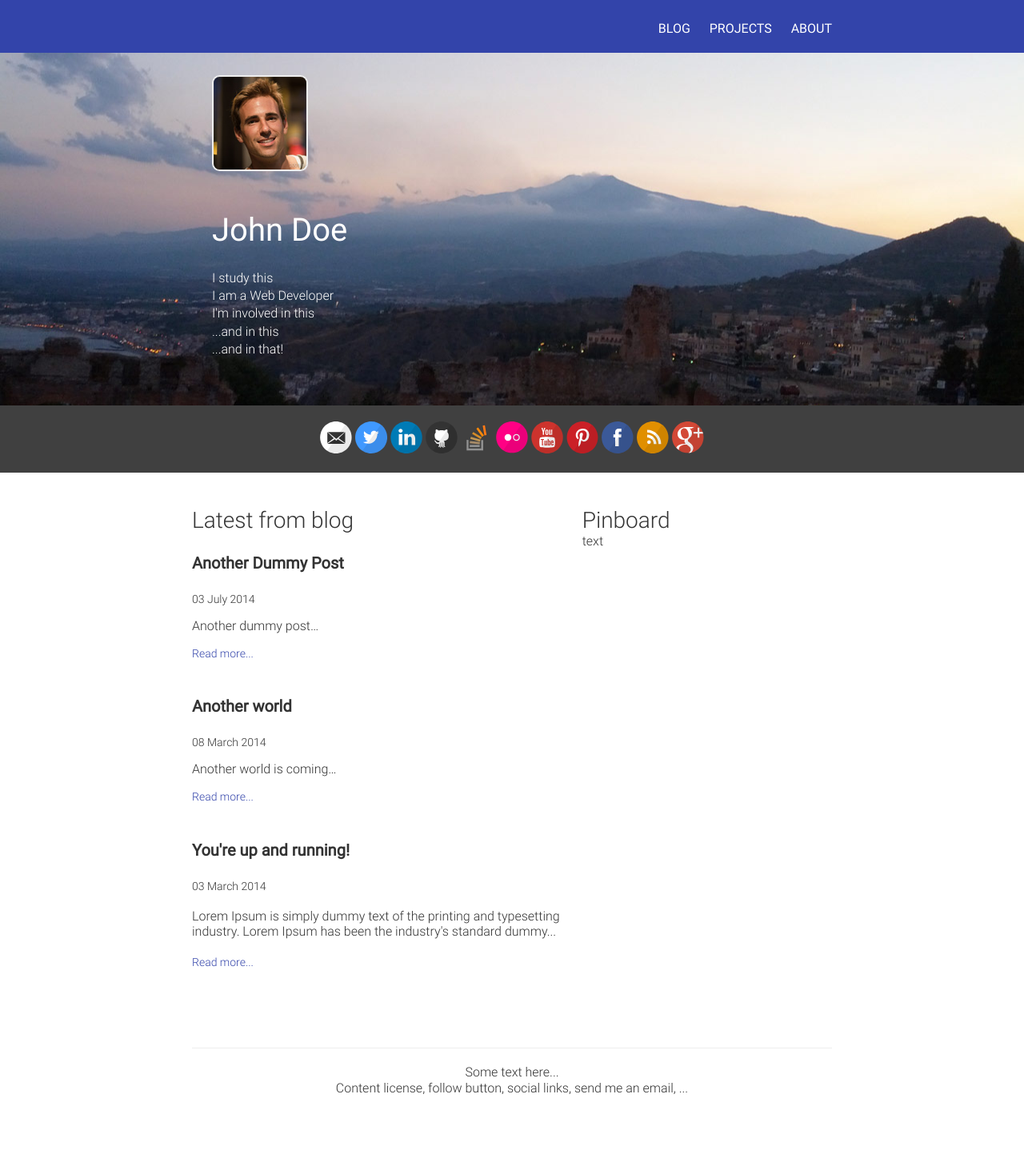
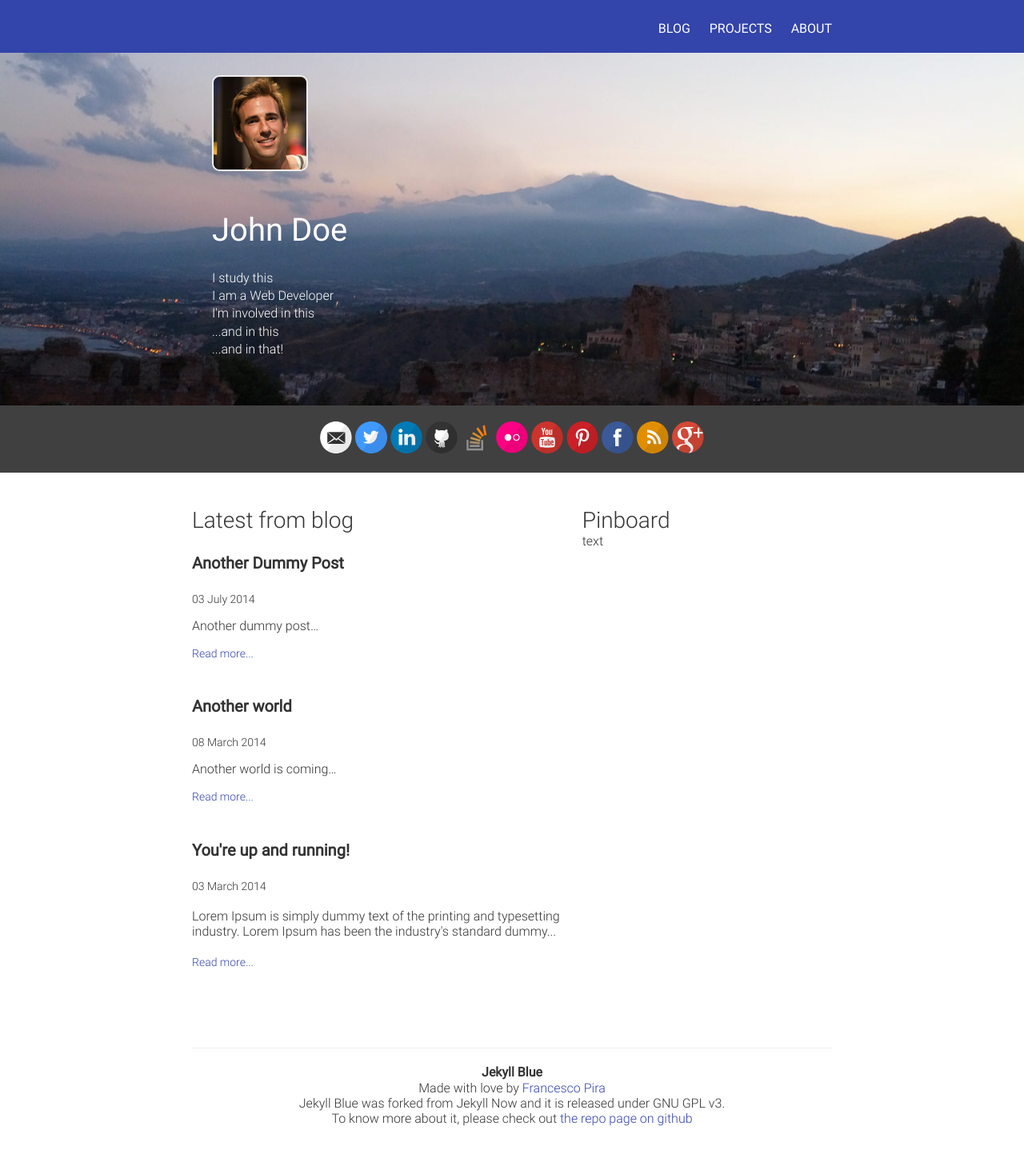
Before and after one commit to pirafrank/Jekyll-Blue, a Jekyll site: the page built from index.html, in a window 1280 px wide. Shown: the whole page at 80% size. Built offline with Jekyll 4.4.1, drawn with Linux system fonts in a browser that asks for light colours; Markdown is read by kramdown in place of the engine named in the settings; before the commit the page ends 1400 px from its top, so only the background shows below that.

Commit message:
added Jekyll-Blue info to footer

```diff
--- a/_includes/footer.html
+++ b/_includes/footer.html
@@ -3,8 +3,10 @@
       <div class="container">
         <div class="line-separator"></div>
         <footer>
-          Some text here... <br>
-          Content license, follow button, social links, send me an email, ...
+          <b>Jekyll Blue</b><br>
+          Made with love by <a href="http://fpira.com">Francesco Pira</a><br>
+          Jekyll Blue was forked from Jekyll Now and it is released under GNU GPL v3.<br>
+          To know more about it, please check out <a href="http://github.com/pirafrank/Jekyll-Blue">the repo page on github</a>
         </footer>
       </div>
     </div>
```
